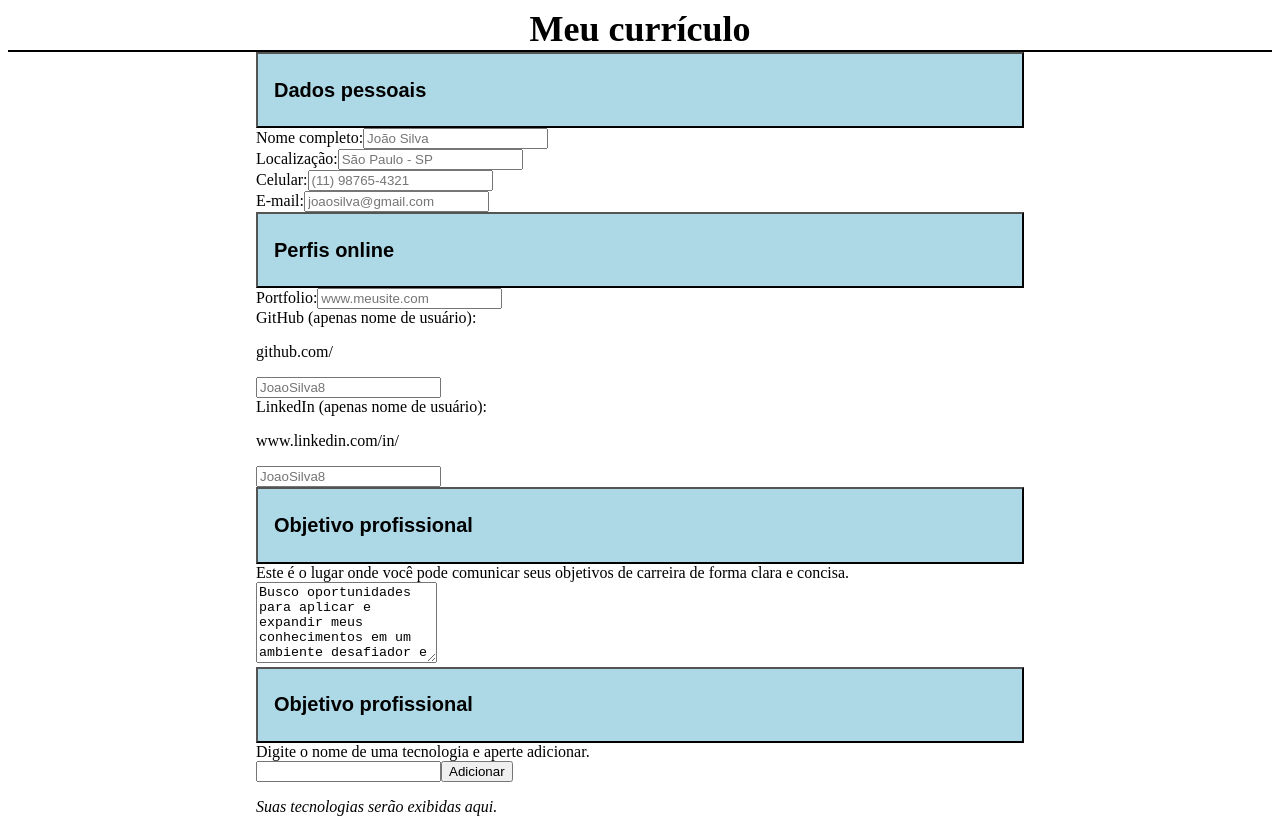
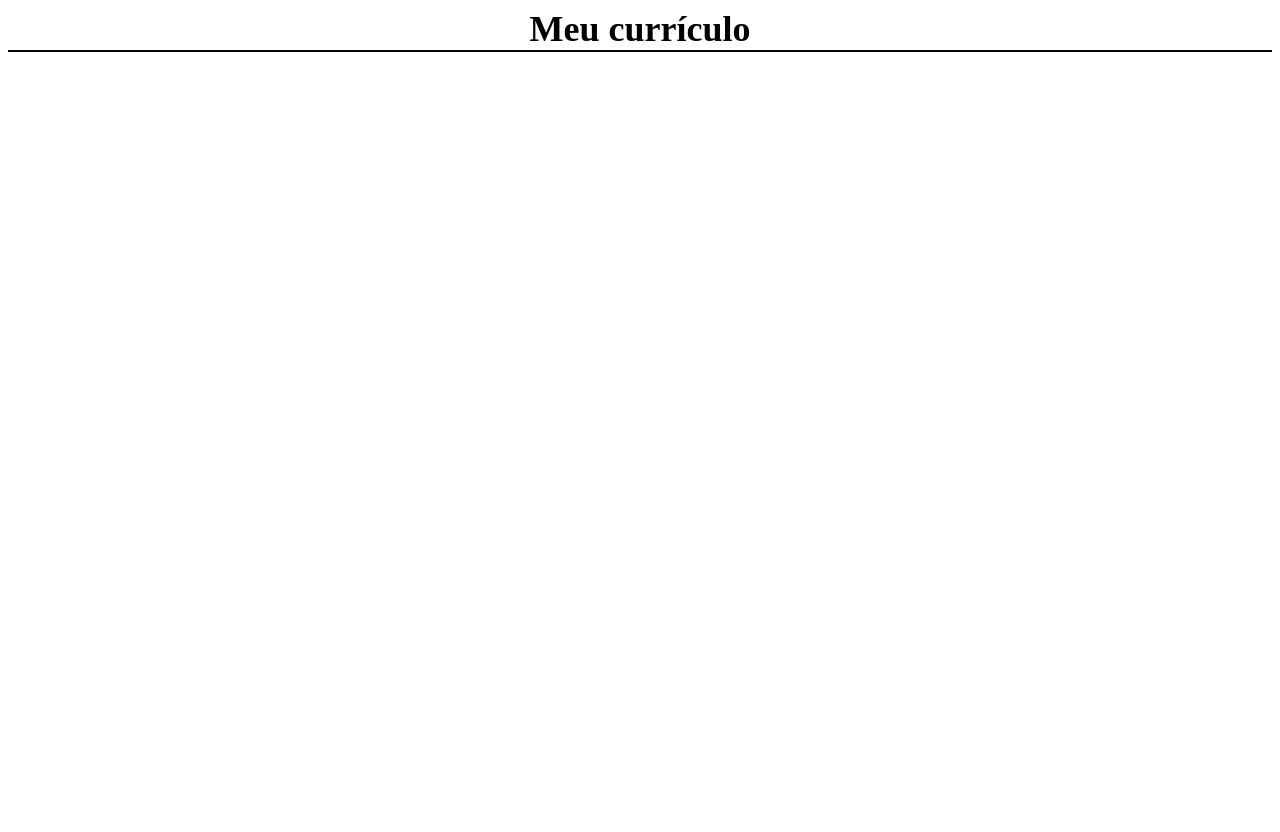
Before and after one commit to Diego-Moreira8/cv-app, a React (Vite) app: page / in a window 1280 px wide. After the commit the page ends 800 px from the top, so only its background shows below. Built offline with nearby package versions, Linux system fonts and the light colour scheme; the HTML template or start-up script is replaced by a standard one.

Commit message:
feat: experience types

```diff
--- /dev/null
+++ b/src/components/AcademicExps.tsx
@@ -0,0 +1 @@
+export default function AcademicExps();
--- a/src/components/AddTechForm.tsx
+++ b/src/components/AddTechForm.tsx
@@ -1,10 +1,5 @@
 import { useState, useId } from "react";
 import { CVData, CVAction } from "./CVForms";
-
-type AddTechFormProps = {
-  cvState: CVData;
-  cvDispatch: React.Dispatch<CVAction>;
-};
 
 export default function AddTechForm({ cvState, cvDispatch }: AddTechFormProps) {
   const [inputError, setInputError] = useState("");
--- a/src/components/CVForms.tsx
+++ b/src/components/CVForms.tsx
@@ -4,7 +4,7 @@ import styles from "../styles/CVForms.module.css";
 import PersonalDataForm from "./PersonalDataForm";
 import OnlineProfilesForm from "./OnlineProfilesForm";
 import ProfessionalObjectiveForm from "./ProfessionalObjectiveForm";
-import TechsForm from "./TechsForm";
+import Techs from "./Techs";
 
 type PersonalData = {
   name: string;
@@ -21,11 +21,22 @@ type OnlineProfiles = {
 
 type Tech = { id: string; name: string };
 
+type ExpDate = { month: number; year: number };
+
+type Experience = {
+  location: string;
+  title: string;
+  startDate: ExpDate;
+  endDate?: ExpDate;
+  description: string;
+};
+
 export type CVData = {
   personalData: PersonalData;
   onlineProfiles: OnlineProfiles;
   professionalObjective: string;
   techs: Tech[];
+  academicExps: Experience[];
 };
 
 export type CVAction =
@@ -68,6 +79,10 @@ export type CVAction =
   | {
       type: "REMOVE_TECH_BY_ID";
       value: string;
+    }
+  | {
+      type: "ADD_ACADEMIC_EXP";
+      value: Experience;
     };
 
 const INITIAL_CV: CVData = {
@@ -85,6 +100,7 @@ const INITIAL_CV: CVData = {
   professionalObjective:
     "Busco oportunidades para aplicar e expandir meus conhecimentos em um ambiente desafiador e dinâmico. Tenho interesse em contribuir de maneira significativa para o sucesso da organização, utilizando minhas habilidades de [área de atuação] e minha experiência em [principais competências], com o intuito de promover inovação, eficiência e resultados positivos. Estou comprometido(a) com o desenvolvimento contínuo e o aprimoramento das minhas capacidades profissionais, sempre buscando o crescimento mútuo e a excelência no trabalho realizado.",
   techs: [],
+  academicExps: [],
 };
 
 function cvReducer(state: CVData, action: CVAction) {
@@ -143,6 +159,11 @@ function cvReducer(state: CVData, action: CVAction) {
     case "REMOVE_TECH_BY_ID":
       const updatedTechs = state.techs.filter((t) => t.id !== action.value);
       return { ...state, techs: updatedTechs };
+    case "ADD_ACADEMIC_EXP":
+      return {
+        ...state,
+        academicExps: [...state.academicExps, action.value],
+      };
   }
 }
 
@@ -151,10 +172,10 @@ export default function CVForms() {
 
   return (
     <div className={styles.main}>
-      <PersonalDataForm cvState={cvState} cvDispatch={cvDispatch} />
+      {/* <PersonalDataForm cvState={cvState} cvDispatch={cvDispatch} />
       <OnlineProfilesForm cvState={cvState} cvDispatch={cvDispatch} />
       <ProfessionalObjectiveForm cvState={cvState} cvDispatch={cvDispatch} />
-      <TechsForm cvState={cvState} cvDispatch={cvDispatch} />
+      <Techs cvState={cvState} cvDispatch={cvDispatch} /> */}
     </div>
   );
 }
--- a/src/components/TechsForm.tsx
+++ b/src/components/Techs.tsx
@@ -3,12 +3,12 @@ import { CVAction, CVData } from "./CVForms";
 import AddTechForm from "./AddTechForm";
 import TechsList from "./TechsList";
 
-type TechsFormProps = {
+type TechsProps = {
   cvState: CVData;
   cvDispatch: React.Dispatch<CVAction>;
 };
 
-export default function TechsForm({ cvState, cvDispatch }: TechsFormProps) {
+export default function Techs({ cvState, cvDispatch }: TechsProps) {
   return (
     <Group title="Objetivo profissional">
       <AddTechForm cvState={cvState} cvDispatch={cvDispatch} />
```
